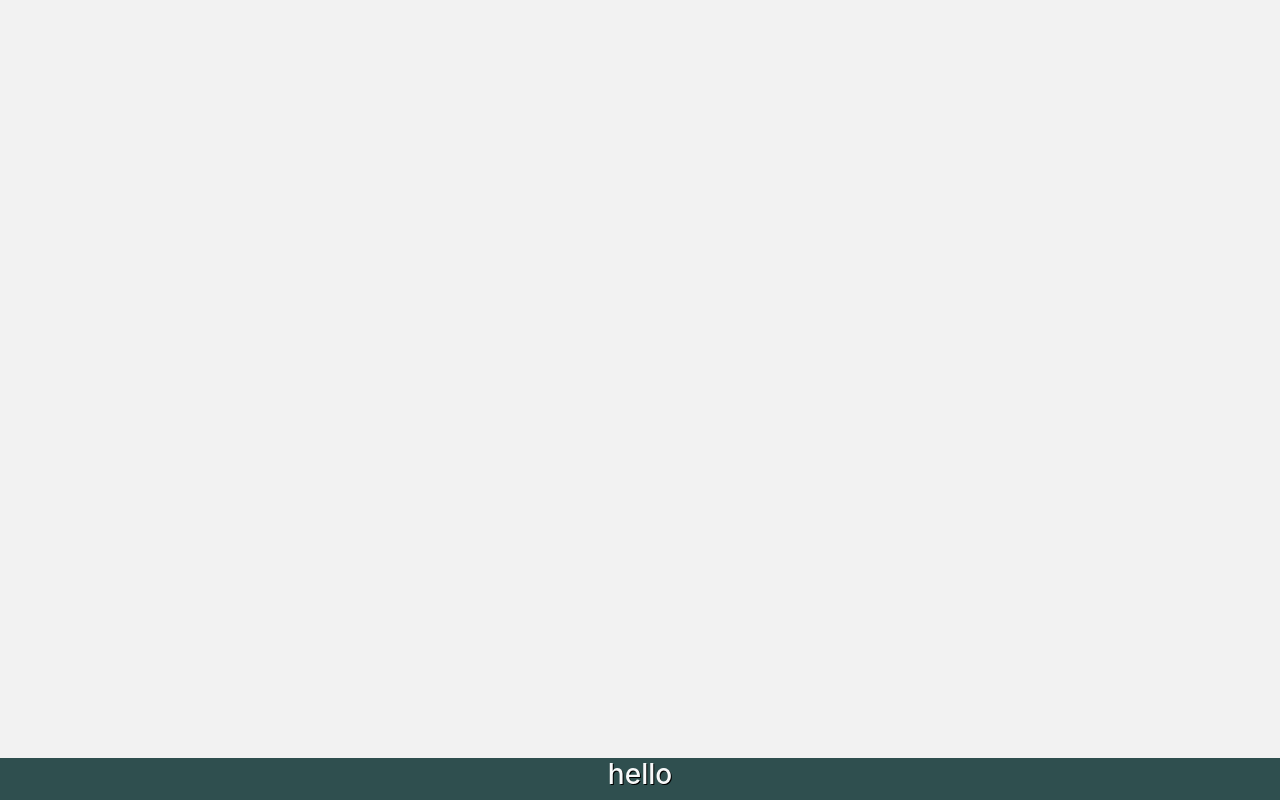
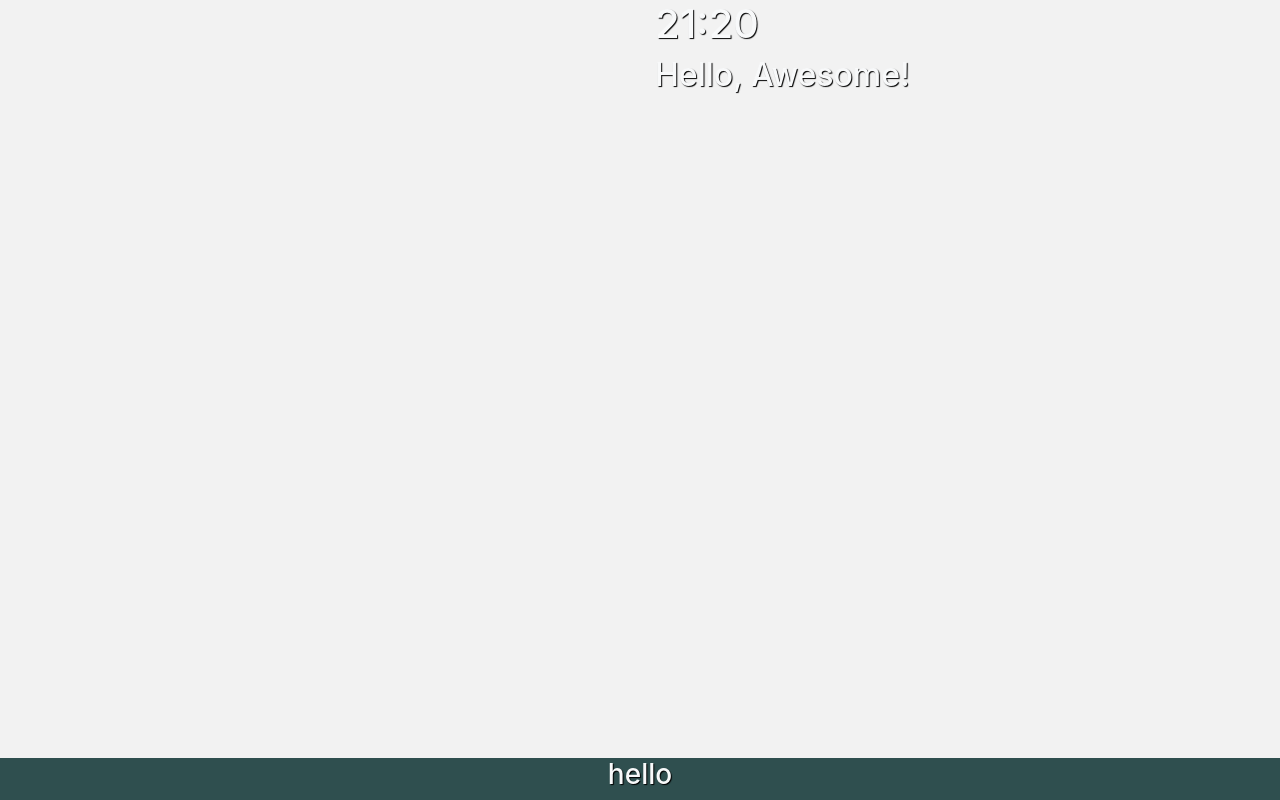
Before and after one commit to SamuelJTaylor22/inspire, a website with bundled scripts: page index.html in a window 1280 px wide. Built offline with nearby package versions, Linux system fonts and the light colour scheme; no server answers.

Commit message:
added clock

```diff
--- a/app/Controllers/ImageController.js
+++ b/app/Controllers/ImageController.js
@@ -9,11 +9,22 @@ function _drawbg(){
   document.getElementById("main").style.backgroundImage = `url('${ProxyState.image.url}')`
 }
 
+function _drawClock(){
+  let today = new Date();
+  let h = today.getHours();
+  let m = today.getMinutes().toString();
+  if(parseInt(m) < 10){ m = "0"+ m}
+
+  setTimeout(_drawClock, 500);
+  document.getElementById("time").innerText = h + ":" + m;
+}
+
 export default class ImageController {
   constructor(){
 
     ProxyState.on("image", _drawbg )
     imageService.getimage()
+    _drawClock()
   }
 
 
--- a/index.html
+++ b/index.html
@@ -17,6 +17,10 @@
         <div class="row">
             <div class="col">
                 <h3 id="weather"class="text-shadow text-light"></h3>
+            </div>
+            <div class="col text-light text-shadow">
+                <h1 id="time"></h1>
+                <h2>Hello, Awesome!</h2>
             </div>
         </div>
 
```
Also changed, not shown: assets/style/main.css.
